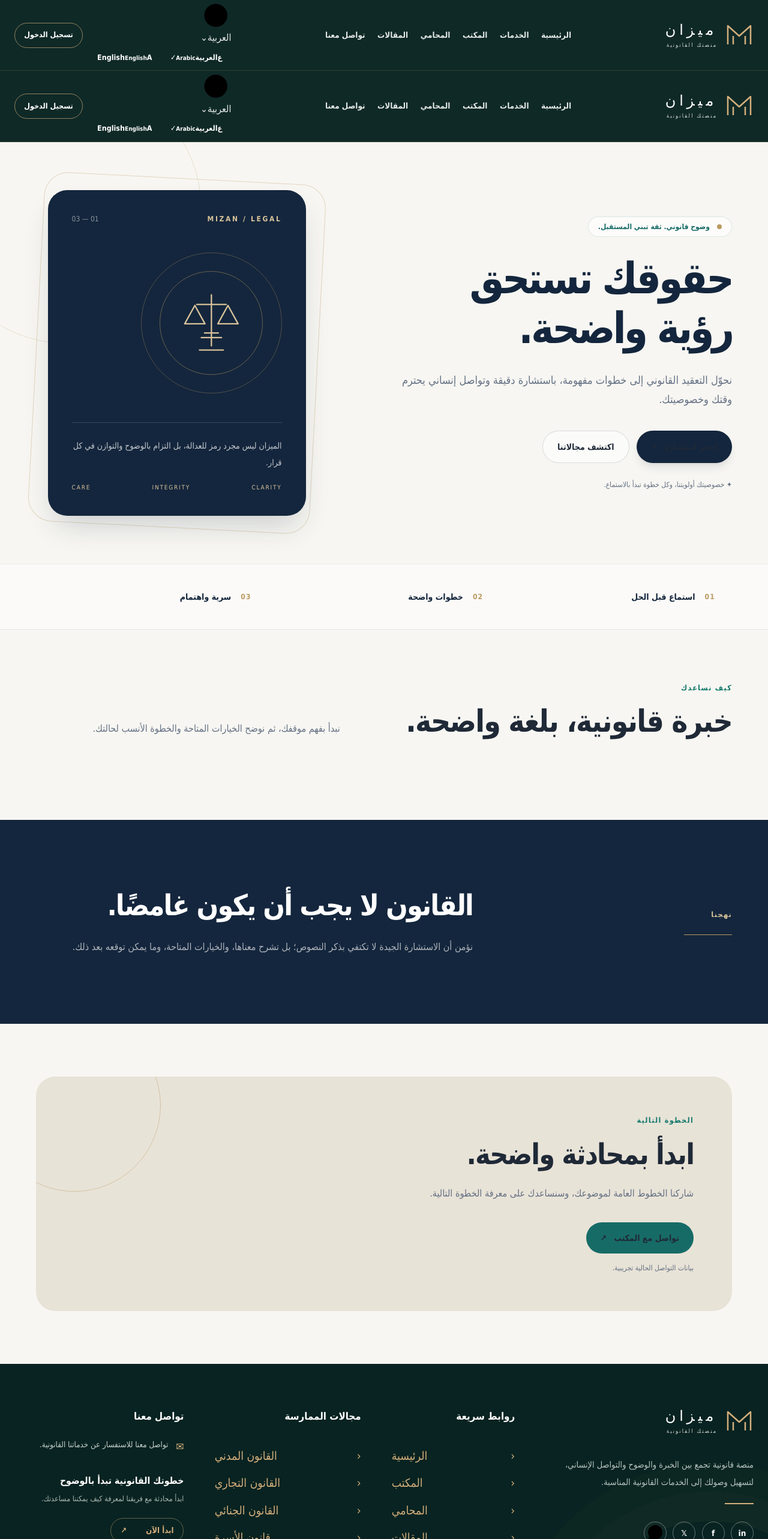
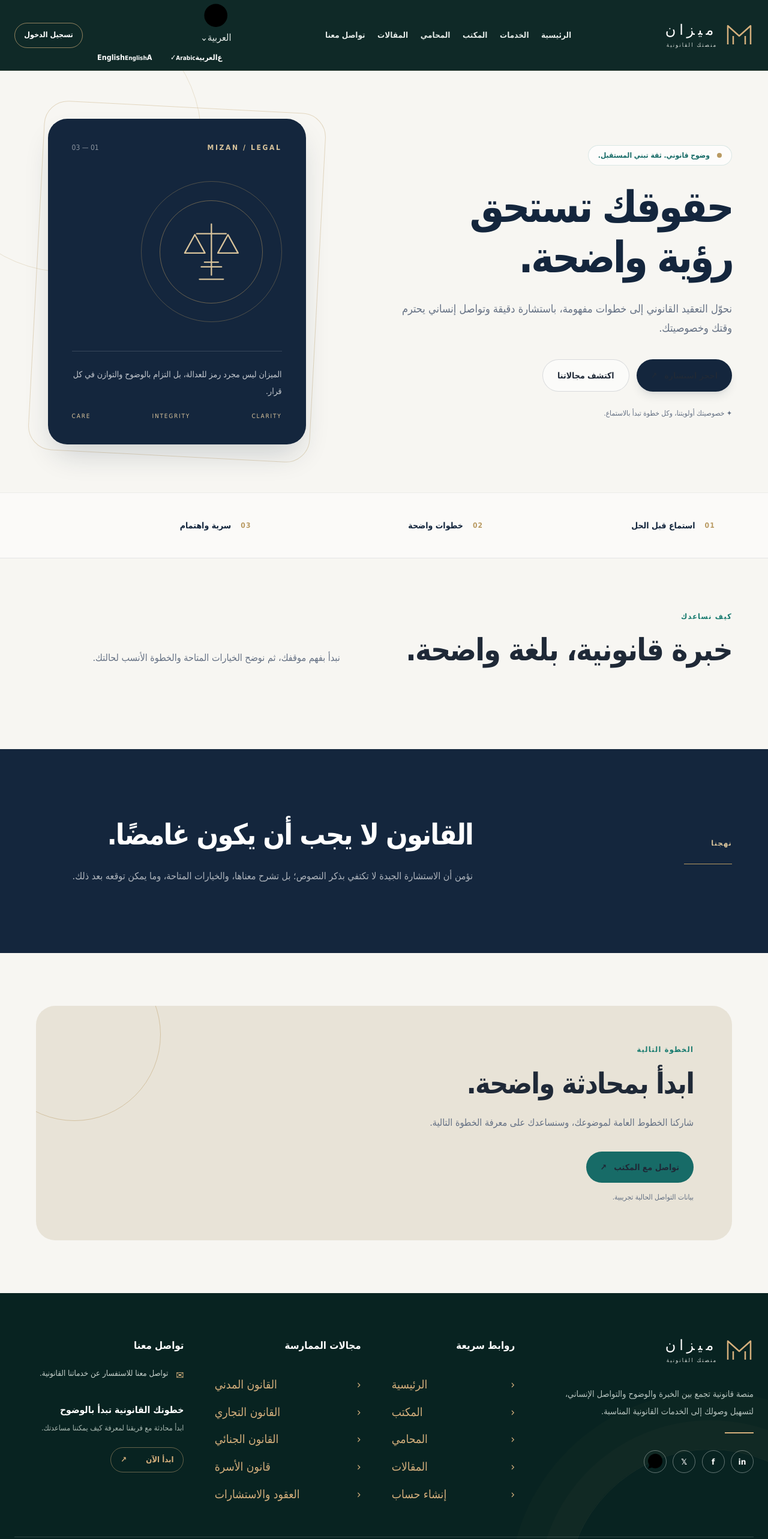
Before and after one commit to mahmoudSElsebaey/mizan-legal-platform, a Next.js app: page /ar in a window 1280 px wide. Shown: the top 2566 px of the page at 60% size. Built offline with nearby package versions, Linux system fonts and the light colour scheme; no server answers; the database is empty.

Commit message:
refactor: use shared public header and footer shell

```diff
--- a/src/app/[locale]/page.tsx
+++ b/src/app/[locale]/page.tsx
@@ -3,8 +3,6 @@ import { notFound } from "next/navigation";
 import { getDictionary } from "@/lib/i18n/dictionaries";
 import { isLocale } from "@/lib/i18n/config";
 import { createClient } from "@/lib/supabase/server";
-import { SiteHeader } from "@/components/layout/site-header";
-import { SiteFooter } from "@/components/layout/site-footer";
 function Mark() { return <span aria-hidden="true" className="grid h-10 w-10 place-items-center rounded-2xl bg-[#14263d] text-[#f7f4ed]"><svg viewBox="0 0 40 40" className="h-7 w-7" fill="none"><path d="M20 5v23M10 11h20M8 12l-5 10h10L8 12Zm24 0-5 10h10L32 12ZM12 32h16M15 28h10" stroke="#b99a62" strokeWidth="1.8" strokeLinecap="round" strokeLinejoin="round"/></svg></span>; }
 export default async function HomePage({ params }: { params: Promise<{ locale: string }> }) {
  const { locale } = await params; if (!isLocale(locale)) notFound(); const t = getDictionary(locale); const ar = locale === "ar";
@@ -14,7 +12,6 @@ export default async function HomePage({ params }: { params: Promise<{ locale: s
  try { const supabase = await createClient(); const { data, error } = await supabase.from("office_services").select("slug,title_ar,title_en,description_ar,description_en,sort_order").eq("is_published", true).order("sort_order"); if (!error) { managedServices = (data ?? []) as ManagedService[]; databaseAvailable = true; } const { data: settingsRow, error: settingsError } = await supabase.from("office_settings").select("value").eq("key", "office.profile").maybeSingle(); if (!settingsError && settingsRow?.value) { const saved = settingsRow.value as Partial<typeof officeProfile>; officeProfile = { nameAr: saved.nameAr || officeProfile.nameAr, nameEn: saved.nameEn || officeProfile.nameEn, email: saved.email || "", phone: saved.phone || "", addressAr: saved.addressAr || "", addressEn: saved.addressEn || "" }; } } catch { /* Static homepage remains available until Supabase is configured. */ }
  const serviceCards = databaseAvailable ? managedServices.map((item) => ({ slug: item.slug, number: "", title: ar ? item.title_ar : item.title_en, description: ar ? item.description_ar : item.description_en })) : t.services.items.map((item, index) => ({ slug: ["civil", "business", "family", "contracts"][index], number: item.number, title: item.title, description: item.description }));
  return <main>
- <SiteHeader locale={locale} officeName={ar ? officeProfile.nameAr : officeProfile.nameEn} />
  <section id="home" className="relative overflow-hidden border-b border-[#14263d]/5"><div className="pointer-events-none absolute -top-28 end-[-7rem] h-[28rem] w-[28rem] rounded-full border border-[#b99a62]/25"/><div className="container grid min-h-[610px] items-center gap-14 py-20 lg:grid-cols-[1.15fr_.85fr]">
  <div className="relative z-10 max-w-2xl"><div className="mb-7 inline-flex items-center gap-3 rounded-full border border-[#176b67]/15 bg-white/70 px-4 py-2 text-xs font-bold text-[#176b67]"><span className="h-2 w-2 rounded-full bg-[#b99a62]"/>{t.hero.eyebrow}</div>
  <h1 className="whitespace-pre-line text-5xl font-black leading-[1.16] tracking-[-.055em] text-[#14263d] sm:text-6xl lg:text-7xl">{t.hero.title}</h1><p className="mt-7 max-w-xl text-base leading-8 text-[#657184] sm:text-lg">{t.hero.description}</p>
@@ -25,6 +22,5 @@ export default async function HomePage({ params }: { params: Promise<{ locale: s
  <section id="services" className="section"><div className="container"><div className="mb-12 grid gap-5 md:grid-cols-[1fr_.8fr] md:items-end"><div><p className="eyebrow">{t.services.eyebrow}</p><h2 className="section-title mt-4 max-w-xl font-black">{t.services.title}</h2></div><p className="max-w-lg leading-8 text-[#657184]">{t.services.description}</p></div><div className="grid gap-4 sm:grid-cols-2 lg:grid-cols-4">{serviceCards.map((item, index)=><Link href={"/"+locale+"/services/"+item.slug} key={item.slug} className="group min-h-[250px] rounded-3xl border border-[#14263d]/10 bg-white/70 p-6 transition duration-300 hover:-translate-y-1 hover:border-[#176b67]/35 hover:bg-white"><div className="flex items-center justify-between"><span className="text-xs font-black tracking-widest text-[#b99a62]">{item.number || String(index + 1).padStart(2, "0")}</span><span className="grid h-9 w-9 place-items-center rounded-full bg-[#176b67]/8 text-[#176b67]" aria-hidden="true">↗</span></div><h3 className="mt-10 text-xl font-extrabold">{item.title}</h3><p className="mt-3 text-sm leading-7 text-[#657184]">{item.description}</p></Link>)}</div></div></section>
  <section id="about" className="bg-[#14263d] py-20 text-white sm:py-28"><div className="container grid gap-10 md:grid-cols-[.7fr_1.3fr] md:items-center"><div><p className="eyebrow !text-[#d8c39b]">{t.about.eyebrow}</p><div className="mt-6 h-px w-20 bg-[#b99a62]"/></div><div><h2 className="max-w-3xl text-4xl font-black leading-tight tracking-[-.04em] sm:text-5xl">{t.about.title}</h2><p className="mt-6 max-w-2xl text-base leading-8 text-white/65">{t.about.description}</p></div></div></section>
  <section id="contact" className="section"><div className="container"><div className="relative overflow-hidden rounded-[2rem] bg-[#e8e3d7] p-8 sm:p-14 lg:p-16"><div className="pointer-events-none absolute -end-20 -top-24 h-72 w-72 rounded-full border border-[#b99a62]/45"/><div className="relative max-w-2xl"><p className="eyebrow">{ar?"الخطوة التالية":"YOUR NEXT STEP"}</p><h2 className="mt-4 text-4xl font-black leading-tight tracking-[-.04em] sm:text-5xl">{t.cta.title}</h2><p className="mt-5 max-w-xl leading-8 text-[#657184]">{t.cta.description}</p><a href={officeProfile.email ? "mailto:" + officeProfile.email : "mailto:hello@mizan-legal.example"} className="mt-8 inline-flex items-center gap-3 rounded-full bg-[#176b67] px-6 py-4 text-sm font-bold text-white">{t.cta.button}<span aria-hidden="true">↗</span></a><div className="mt-4 flex flex-wrap gap-x-5 gap-y-2 text-xs text-[#657184]">{officeProfile.phone && <a href={"tel:" + officeProfile.phone} className="underline underline-offset-4">{officeProfile.phone}</a>}{(ar ? officeProfile.addressAr : officeProfile.addressEn) && <span>{ar ? officeProfile.addressAr : officeProfile.addressEn}</span>}{!officeProfile.email && <span>{ar ? "بيانات التواصل الحالية تجريبية." : "Contact details are placeholders."}</span>}</div></div></div></div></section>
- <SiteFooter locale={locale} officeName={ar ? officeProfile.nameAr : officeProfile.nameEn} email={officeProfile.email} phone={officeProfile.phone} address={ar ? officeProfile.addressAr : officeProfile.addressEn} />
  </main>;
 }
```
